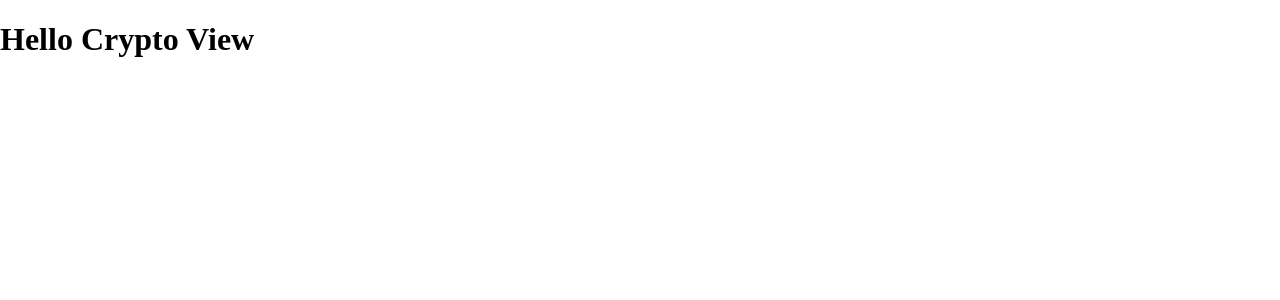
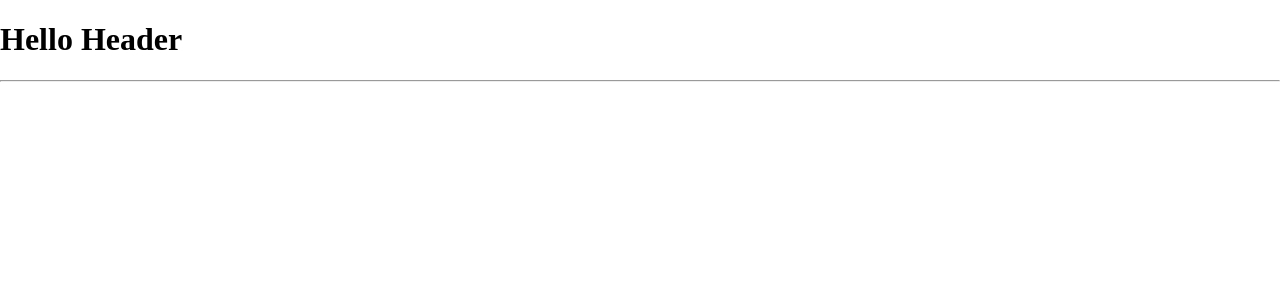
Before and after one commit to agftech/avancadev-react-with-ci, a React (Create React App) app: page / in a window 1280 px wide. Shown: the top 300 px of the page. Built offline with nearby package versions, Linux system fonts and the light colour scheme.

Commit message:
:package: feat: add header component

```diff
--- a/src/components/App/index.tsx
+++ b/src/components/App/index.tsx
@@ -1,10 +1,11 @@
 import React from "react";
+import { Header } from "../Header";
 import "./index.css";
 
 function App() {
 	return (
 		<div className='App'>
-			<h1>Hello Crypto View</h1>
+			<Header />
 		</div>
 	);
 }
--- /dev/null
+++ b/src/components/Header/index.tsx
@@ -0,0 +1,11 @@
+import * as React from "react";
+interface HeaderProps {}
+
+export const Header: React.FC<HeaderProps> = (props) => {
+	return (
+		<div className='Header'>
+			<h1>Hello Header</h1>
+			<hr></hr>
+		</div>
+	);
+};
```
